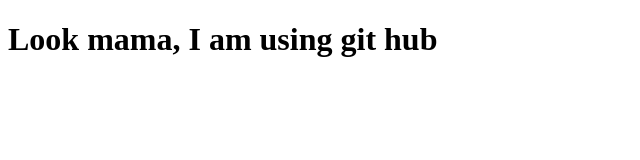
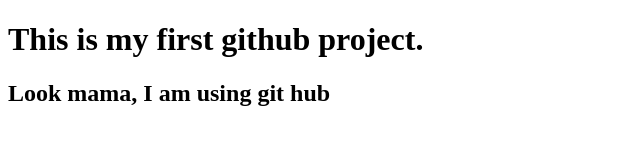
Before and after one commit to sajib-119/my-first-website2, a plain HTML site: page index.html in a window 1280 px wide. Shown: the whole page, without its empty margins (0-640 px from the left). Drawn offline with Linux system fonts and the light colour scheme.

Commit message:
added a header

```diff
--- a/index.html
+++ b/index.html
@@ -6,7 +6,8 @@
     <title>Document</title>
 </head>
 <body>
-    <h1>Look mama, I am using git hub</h1>
+    <h1>This is my first github project.</h1>
+    <h2>Look mama, I am using git hub</h2>
 
 </body>
 </html>
```
Also changed, not shown: 1 other file.
